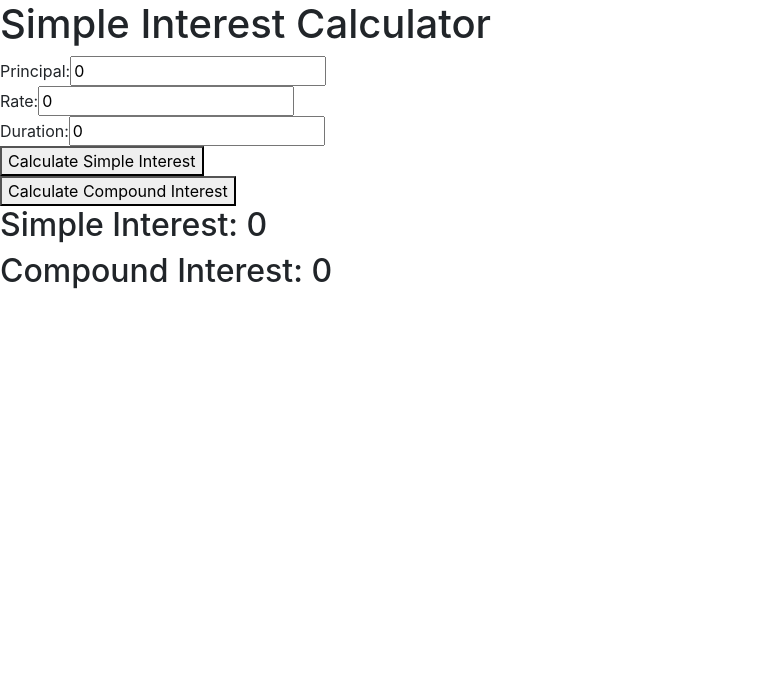
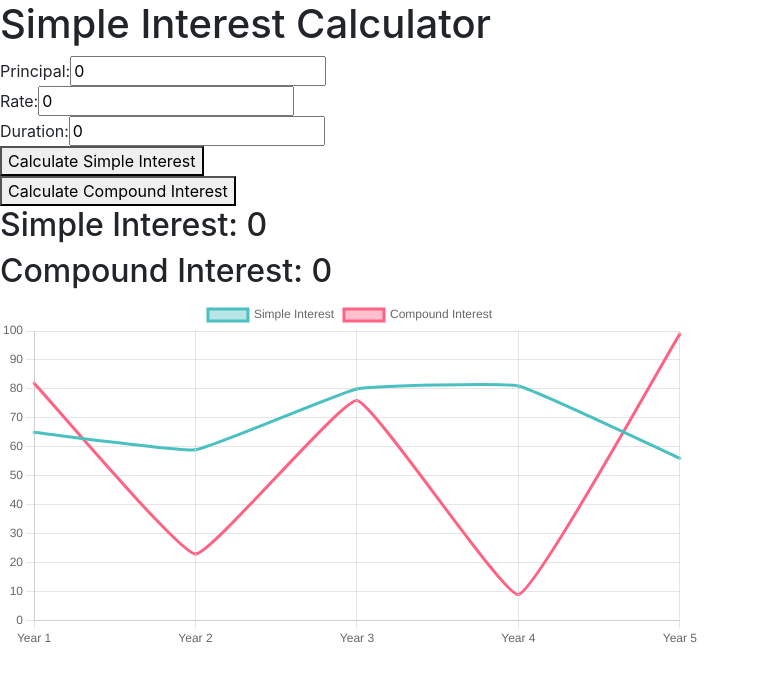
Before and after one commit to tejasvee-appsdeployer/si-ci-graph, a React (Create React App) app: page / in a window 1280 px wide. Shown: the top 682 px of the page, without its empty margins (0-760 px from the left). Built offline with nearby package versions, Linux system fonts and the light colour scheme.

Commit message:
Sample static graph

```diff
--- a/package.json
+++ b/package.json
@@ -6,7 +6,9 @@
     "@testing-library/jest-dom": "^5.16.5",
     "@testing-library/react": "^13.4.0",
     "@testing-library/user-event": "^13.5.0",
+    "chart.js": "^4.1.1",
     "react": "^18.2.0",
+    "react-chartjs-2": "^5.1.0",
     "react-dom": "^18.2.0",
     "react-scripts": "5.0.1",
     "web-vitals": "^2.1.4"
--- a/src/App.js
+++ b/src/App.js
@@ -1,4 +1,5 @@
 import React, { useState } from "react";
+import LineGraph from "./components/LineGraph";
 
 const App = () => {
 	const [principal, setPrincipal] = useState(0);
@@ -55,6 +56,7 @@ const App = () => {
 			<br />
 			<h2>Simple Interest: {simpleInterest}</h2>
 			<h2>Compound Interest: {compoundInterest}</h2>
+			<LineGraph />
 		</div>
 	);
 };
--- /dev/null
+++ b/src/components/LineGraph.js
@@ -0,0 +1,73 @@
+import React from "react";
+import { Line } from "react-chartjs-2";
+import { Chart as ChartJS } from "chart.js/auto";
+
+const data = {
+	labels: ["Year 1", "Year 2", "Year 3", "Year 4", "Year 5"],
+	datasets: [
+		{
+			label: "Simple Interest",
+			fill: false,
+			lineTension: 0.1,
+			backgroundColor: "rgba(75,192,192,0.4)",
+			borderColor: "rgba(75,192,192,1)",
+			borderCapStyle: "butt",
+			borderDash: [],
+			borderDashOffset: 0.0,
+			borderJoinStyle: "miter",
+			pointBorderColor: "rgba(75,192,192,1)",
+			pointBackgroundColor: "#fff",
+			pointBorderWidth: 1,
+			pointHoverRadius: 5,
+			pointHoverBackgroundColor: "rgba(75,192,192,1)",
+			pointHoverBorderColor: "rgba(220,220,220,1)",
+			pointHoverBorderWidth: 2,
+			pointRadius: 1,
+			pointHitRadius: 10,
+			data: [65, 59, 80, 81, 56],
+		},
+		{
+			label: "Compound Interest",
+			fill: false,
+			lineTension: 0.1,
+			backgroundColor: "rgba(255,99,132,0.4)",
+			borderColor: "rgba(255,99,132,1)",
+			borderCapStyle: "butt",
+			borderDash: [],
+			borderDashOffset: 0.0,
+			borderJoinStyle: "miter",
+			pointBorderColor: "rgba(255,99,132,1)",
+			pointBackgroundColor: "#fff",
+			pointBorderWidth: 1,
+			pointHoverRadius: 5,
+			pointHoverBackgroundColor: "rgba(255,99,132,1)",
+			pointHoverBorderColor: "rgba(220,220,220,1)",
+			pointHoverBorderWidth: 2,
+			pointRadius: 1,
+			pointHitRadius: 10,
+			data: [82, 23, 76, 9, 99],
+		},
+	],
+};
+
+const options = {
+	scales: {
+		yAxes: [
+			{
+				ticks: {
+					beginAtZero: true,
+				},
+			},
+		],
+	},
+};
+
+const LineGraph = () => {
+	return (
+		<div style={{ width: 700 }}>
+			<Line data={data} options={options} />
+		</div>
+	);
+};
+
+export default LineGraph;
```
Also changed, not shown: 1 other file (tests, documents, lock files or other folders).
